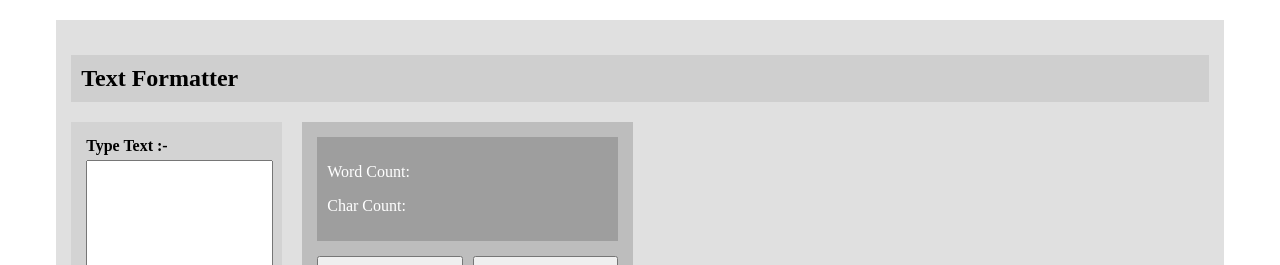
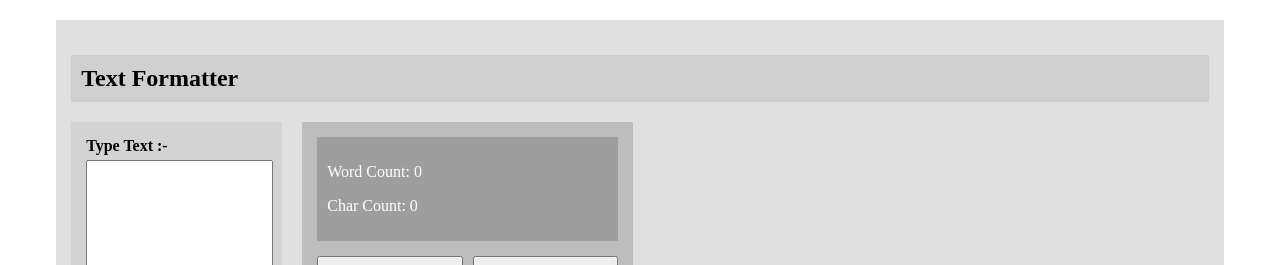
Before and after one commit to namramoradiya/Text-Formatter, an Angular app: page / in a window 1280 px wide. Shown: the top 265 px of the page. Built offline with nearby package versions, Linux system fonts and the light colour scheme.

Commit message:
Added the Word and Char Count Feature

```diff
--- a/src/app/formatters/formatters.component.html
+++ b/src/app/formatters/formatters.component.html
@@ -1,7 +1,7 @@
 <div class="right-box">
   <div class="count-box">
-    <p>Word Count: </p>
-    <p>Char Count: </p>
+    <p>Word Count: {{wordCount}}</p>
+    <p>Char Count: {{charCount}}</p>
   </div>
 
   <div class="button-grid">
--- a/src/app/formatters/formatters.component.ts
+++ b/src/app/formatters/formatters.component.ts
@@ -1,4 +1,4 @@
-import { Component, EventEmitter, Output } from '@angular/core';
+import { Component, EventEmitter, Output , Input } from '@angular/core';
 // import {HomeComponent} from '../home/home.component';
 // import {TextDisplayComponent} from '../text-display/text-display.component'
 @Component({
@@ -14,6 +14,8 @@ export class FormattersComponent {
   @Output() clearClicked = new EventEmitter<void>();
   @Output() whiteSpaceRemoveClicked = new EventEmitter<void>();
   @Output() removeSpecialCharClicked = new EventEmitter<void>();
+  @Input() wordCount: number = 0;
+  @Input() charCount: number = 0;
 
   onReverse() {
     this.reverseClicked.emit();
@@ -34,4 +36,5 @@ export class FormattersComponent {
     this.removeSpecialCharClicked.emit();
   }
 
+
 }
--- a/src/app/home/home.component.html
+++ b/src/app/home/home.component.html
@@ -6,14 +6,17 @@
    <app-text-display
   [inputText]="inputText"
   [outputText]="outputText"
-  (textChanged)="inputText = $event">
+  (textChanged)="onTextChange($event)">
 </app-text-display>
 
 <app-formatters
   (reverseClicked)="reverseText()"
   (clearClicked)="clearText()"
   (whiteSpaceRemoveClicked)="removeWhiteSpace()"
-  (removeSpecialCharClicked)="removeSpecialCharacters()">
+  (removeSpecialCharClicked)="removeSpecialCharacters()"
+  [wordCount]="wordCount"
+  [charCount]="charCount"
+>
 </app-formatters>
 
   </div>
--- a/src/app/home/home.component.ts
+++ b/src/app/home/home.component.ts
@@ -12,6 +12,8 @@ export class HomeComponent {
 
    inputText: string = '';
    outputText: string = '';
+   wordCount: number = 0;
+   charCount: number = 0;
 
   reverseText() {
     this.outputText = this.inputText.split('').reverse().join('');
@@ -21,6 +23,8 @@ export class HomeComponent {
   {
     this.inputText = '';
     this.outputText = '';
+    this.wordCount = 0;
+    this.charCount = 0;
   }
 
   removeWhiteSpace()
@@ -32,4 +36,19 @@ export class HomeComponent {
   {
     this.outputText = this.inputText.replace(/[^\w\s]/gi, '');
   }
+
+  onTextChange(newText: string) {
+   this.inputText = newText;
+   this.calculateCounts();
+  }
+
+  calculateCounts() {
+  const trimmed = this.inputText.trim();
+
+  this.wordCount = trimmed
+    ? trimmed.split(/\s+/).length
+    : 0;
+
+  this.charCount = this.inputText.length;
 }
+}
```
